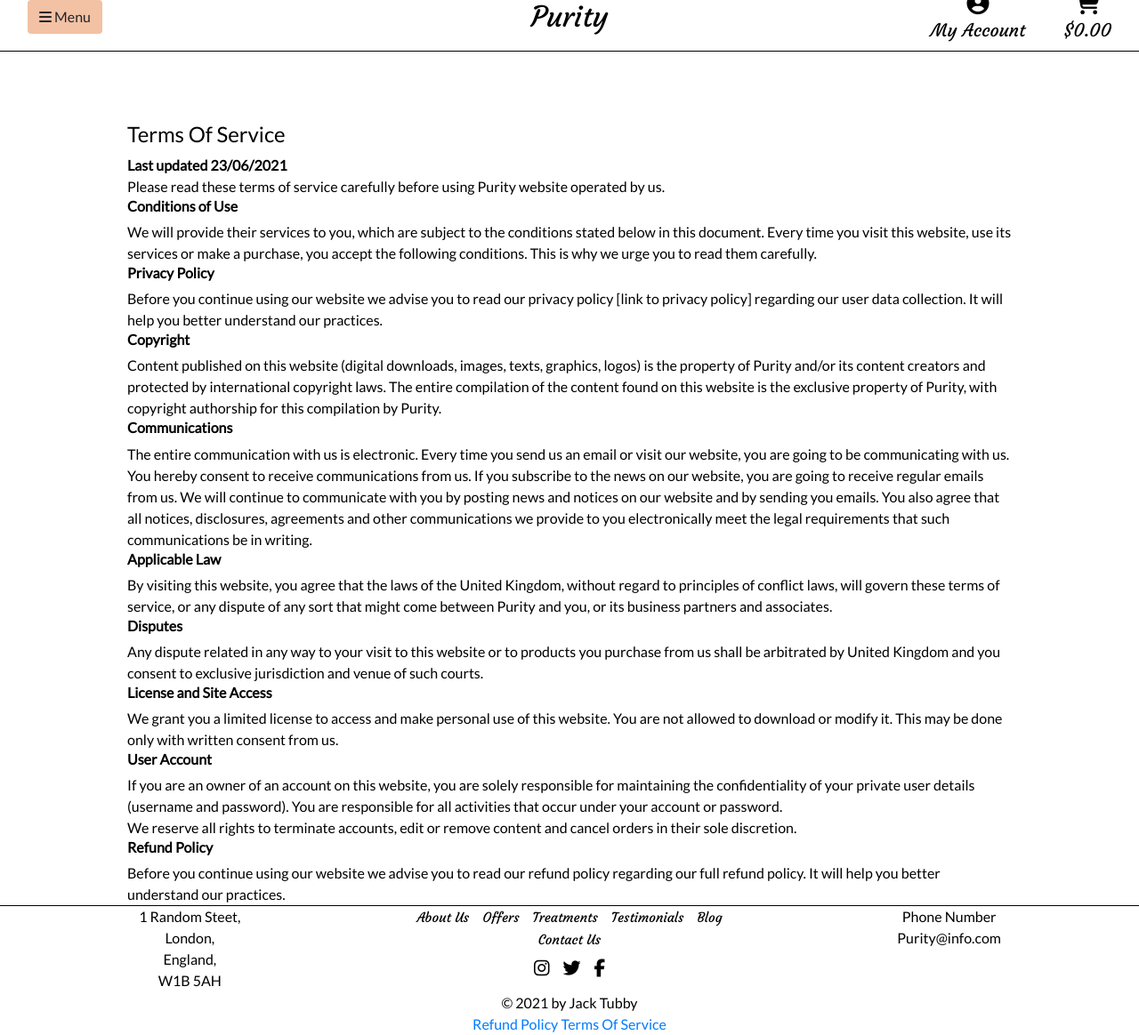
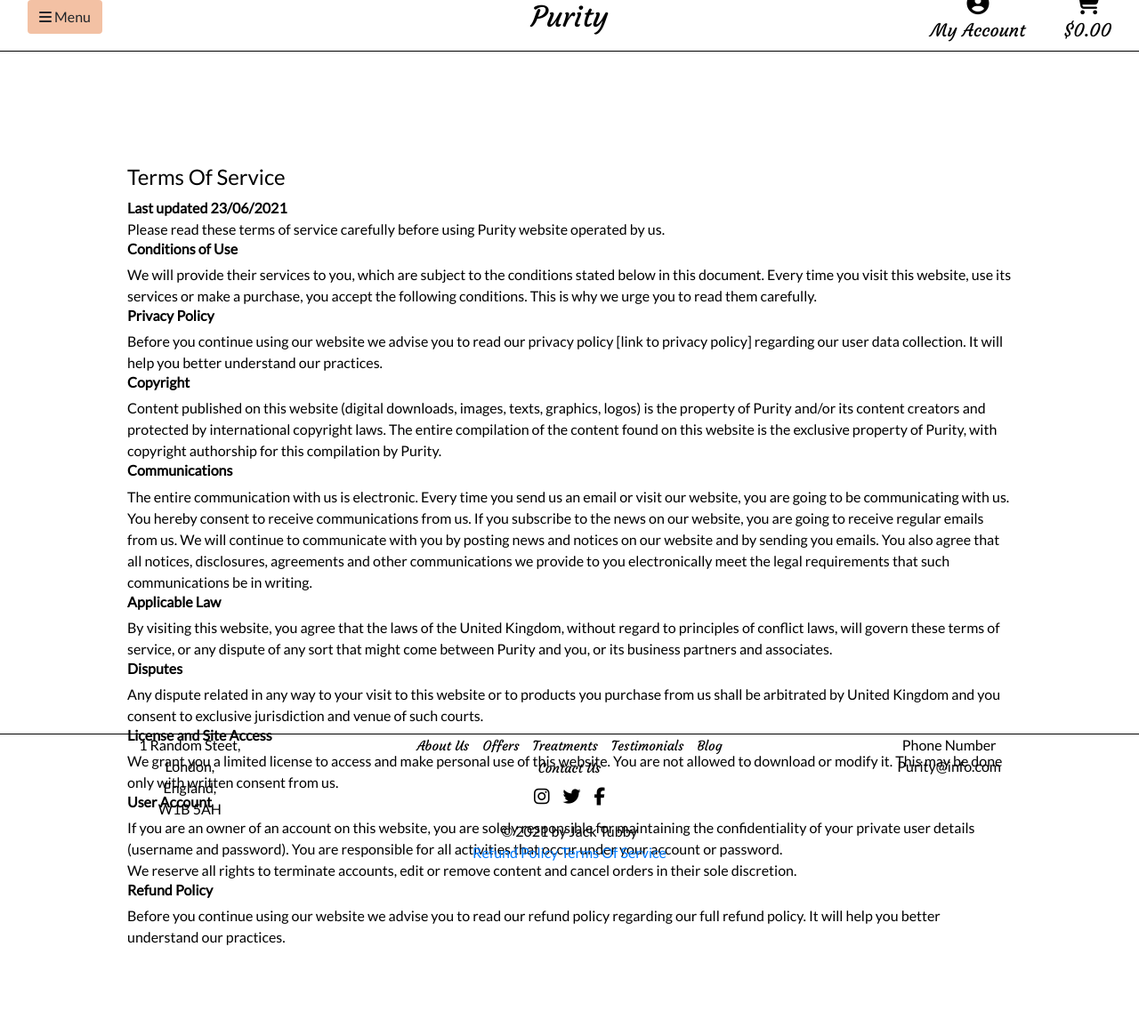
Before and after one commit to JackTubby/MS4-Spa, a Django app: page /tos/ in a window 1280 px wide. Shown: the part 27-1191 px from the top of the page at 89% size. After the commit the page ends 1090 px from the top, so only its background shows below. Run offline with Django 3.2, Linux system fonts and the light colour scheme; some libraries are stand-ins or nearby versions.

Commit message:
Add stylesheet & top margin

```diff
--- a/home/templates/home/tos.html
+++ b/home/templates/home/tos.html
@@ -1,10 +1,14 @@
 {% extends "base.html" %}
 {% load static %}
 
+{% block extra_css %}
+<link rel="stylesheet" href="{% static 'home/css/home.css' %}">
+{% endblock %}
+
 {% block content %}
 {% include 'includes/main-nav.html' %}
-<div class="container page-padding">
-    <div class="row refund-policy-wrapper">
+<div class="container page-padding mt-5">
+    <div class="row tos-policy-wrapper">
         <div class="col-12">
             <h4>Terms Of Service</h4>
         </div>
```
